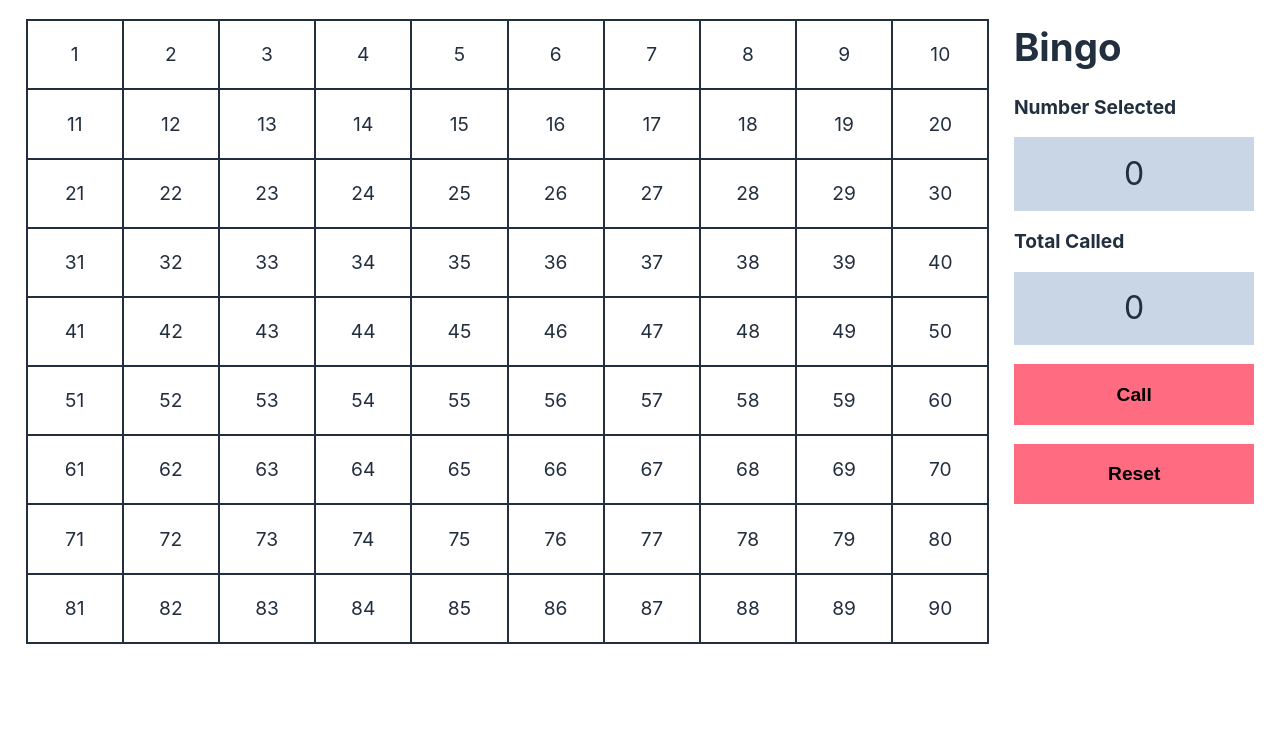
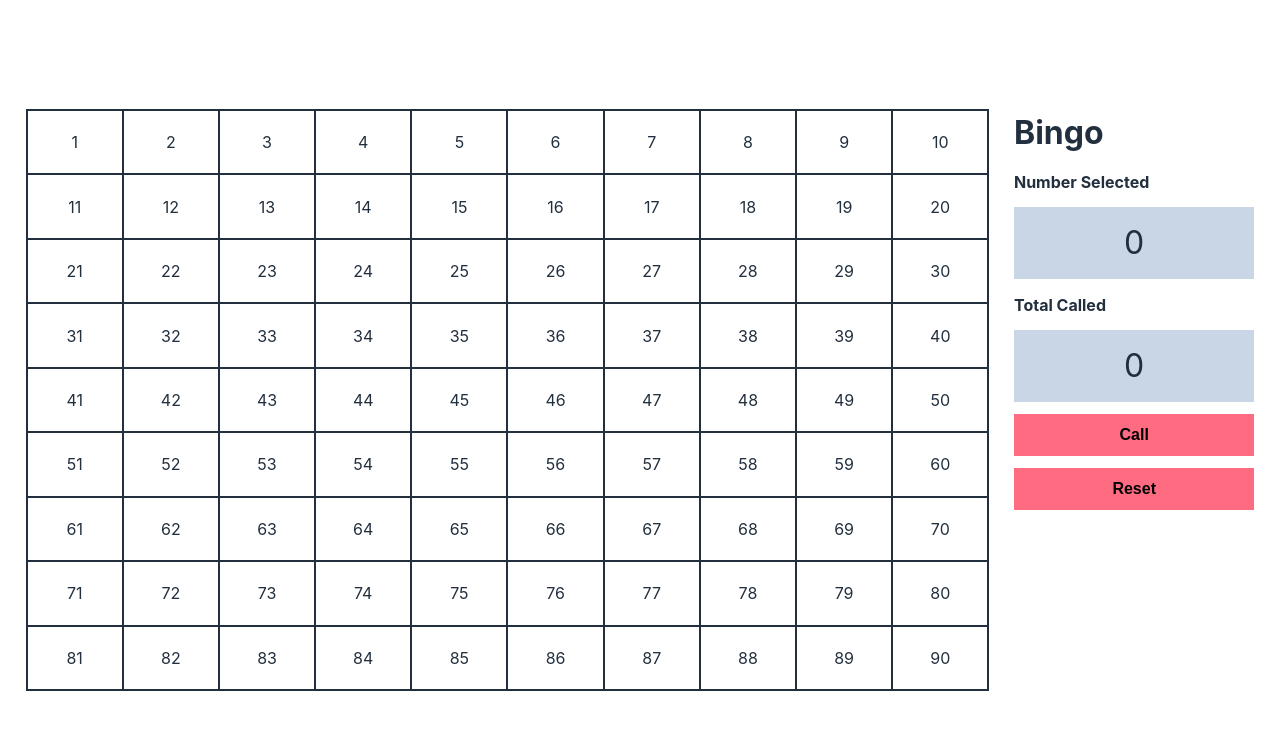
Before and after one commit to thomashockaday/bingo-machine, a React (Vite) app: page / in a window 1280 px wide. Shown: the top 730 px of the page. Built offline with nearby package versions, Linux system fonts and the light colour scheme.

Commit message:
Make the design take as much space as possible

```diff
--- a/src/index.css
+++ b/src/index.css
@@ -16,11 +16,24 @@
   text-rendering: optimizeLegibility;
   -webkit-font-smoothing: antialiased;
   -moz-osx-font-smoothing: grayscale;
+  height: 100%;
+}
+
+html,
+body {
+  margin: 0;
+  padding: 0;
 }
 
 body {
-  margin: 1em 2%;
-  font-size: 1.2rem;
+  font-size: 2vmin;
+  height: 100%;
+}
+
+#root {
+  display: flex;
+  align-items: center;
+  height: 100%;
 }
 
 h1 {
@@ -28,17 +41,17 @@ h1 {
 }
 
 h2 {
-  font-size: 1.2rem;
+  font-size: inherit;
 }
 
 button {
-  padding: 1em 2%;
+  padding: 5%;
   background-color: var(--tertiary);
   border: none;
   font-size: inherit;
   display: block;
   width: 100%;
-  margin: 1em 0;
+  margin: 5% 0;
   font-weight: bold;
 }
 
@@ -46,6 +59,11 @@ button:hover,
 button:active,
 button:focus {
   background-color: var(--tertiary-highlight);
+}
+
+.bingo-machine {
+  width: 96%;
+  padding: 2%;
 }
 
 .bingo-caller {
@@ -62,7 +80,7 @@ button:focus {
 
 .bingo-board-cell {
   text-align: center;
-  padding: 1em 2%;
+  padding: 20%;
   border: 1px solid var(--primary);
 }
 
@@ -77,8 +95,8 @@ button:focus {
 .number-display {
   background-color: var(--secondary-highlight);
   text-align: center;
-  font-size: 2rem;
-  padding: 0.4em;
+  font-size: 4vmin;
+  padding: 5%;
 }
 
 @media (prefers-color-scheme: light) {
```
Also changed, not shown: 1 other file (tests, documents, lock files or other folders).
